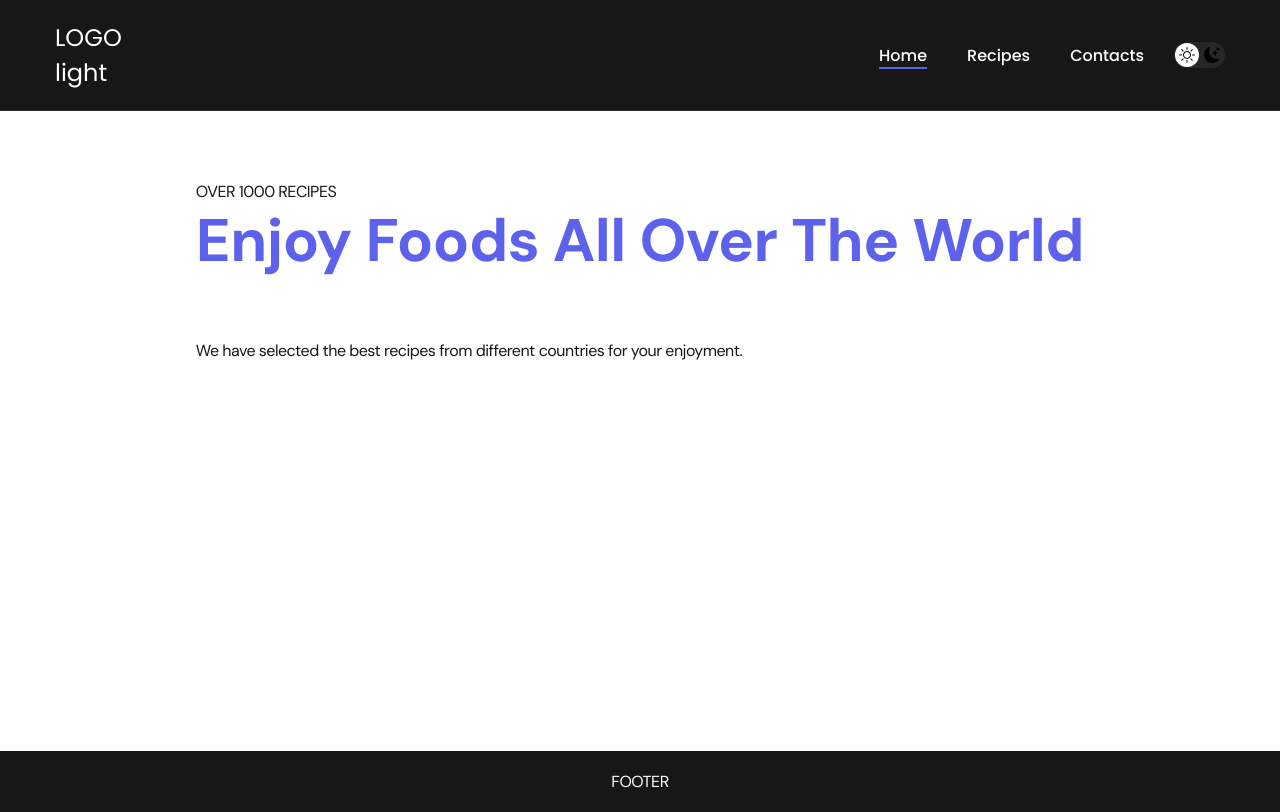
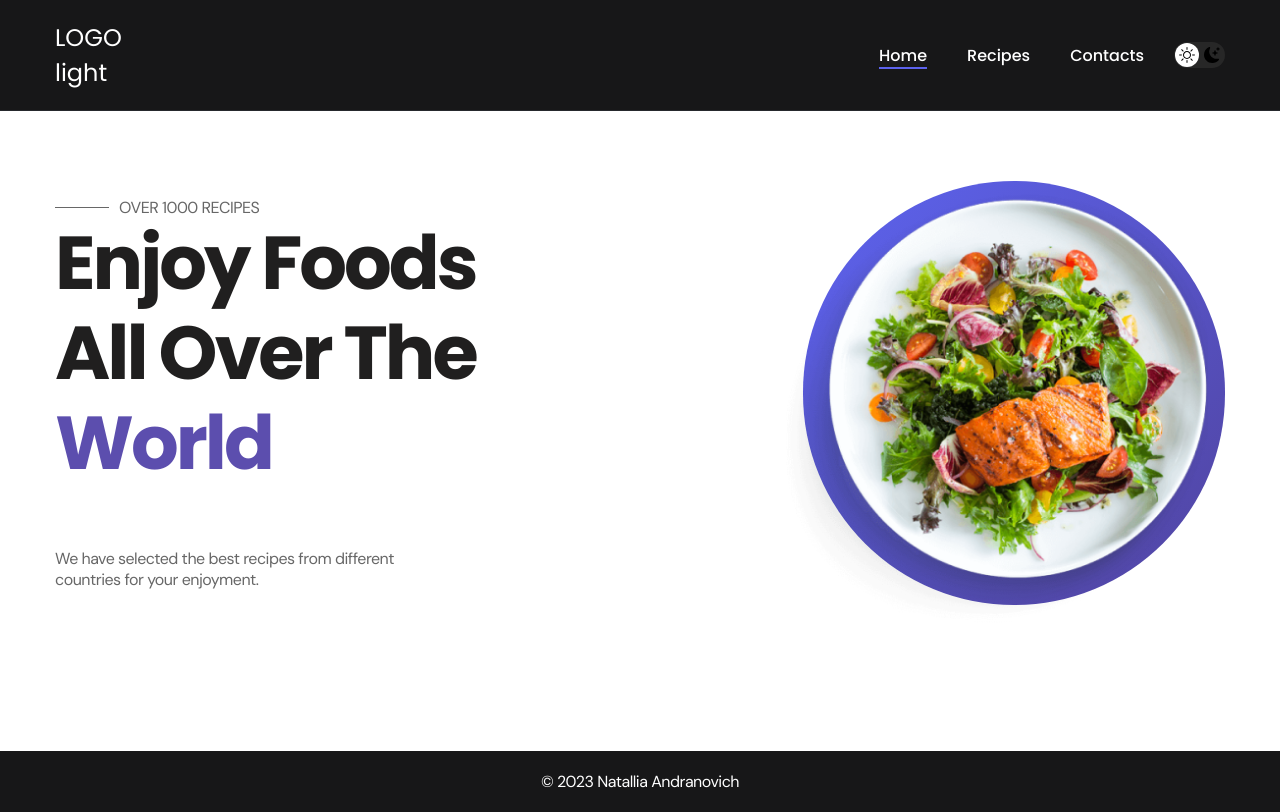
Before and after one commit to Natandronovich/my-app-diplom, a React (Create React App) app: page / in a window 1280 px wide. Built offline with nearby package versions, Linux system fonts and the light colour scheme.

Commit message:
add home page

```diff
--- a/src/components/shared/button/button.tsx
+++ b/src/components/shared/button/button.tsx
@@ -3,7 +3,7 @@ import "./buttonStyle.css";
 interface ButtonProps {
   id: string;
   className: string;
-  buttonText: string;
+  buttonText?: string;
   onClick?: () => void;
 }
 
--- a/src/components/ui/footer/footer.tsx
+++ b/src/components/ui/footer/footer.tsx
@@ -1,5 +1,10 @@
 import { footerStyles } from "./footer.styles";
 
 export const Footer = () => {
-  return <div style={footerStyles.footer}>FOOTER</div>;
+  return (
+    <div style={footerStyles.footer}>
+      <div>© 2023 Natallia Andranovich</div>
+      <div></div>
+    </div>
+  );
 };
--- a/src/components/ui/home/home.tsx
+++ b/src/components/ui/home/home.tsx
@@ -1,20 +1,37 @@
 import "./homeStyle.css";
-// import imgSrc from "../../../assets/food-image.png";
+import imgSrc from "../../../assets/food-image.png";
+import { useContext } from "react";
+import { ThemeContext } from "../../../themeContext";
 
 export const Home = () => {
+  const dataContext = useContext(ThemeContext);
+
   return (
-    <div className="section container">
-      <div className="home">
+    <div className="section ">
+      <div className="home container">
         <div className="home-text">
-          <div className="underline"></div>
-          <h3 className="text-descr">OVER 1000 RECIPES</h3>
-          <h2 className="title">Enjoy Foods All Over The World</h2>
-          <h3>
+          <div className="home-descr">
+            <div className="underline"></div>
+            <h3 className="text-descr">OVER 1000 RECIPES</h3>
+          </div>
+
+          <h2
+            className={
+              dataContext.currentTheme === "light"
+                ? "title"
+                : "title-dark-theme"
+            }
+          >
+            Enjoy Foods All Over The <span>World</span>
+          </h2>
+          <h3 className="subtitle-home">
             We have selected the best recipes from different countries for your
             enjoyment.
           </h3>
         </div>
-        <div className="home-images">{/* <image src={imgSrc} /> */}</div>
+        <div className="home-images">
+          <img src={imgSrc} alt="plate of food" />
+        </div>
       </div>
     </div>
   );
--- a/src/components/ui/home/homeStyle.css
+++ b/src/components/ui/home/homeStyle.css
@@ -1,13 +1,80 @@
 .title {
 	margin-bottom: 60px;
-	font-size: 60px;
-	font-weight: 700;
-	line-height: 1.3;
-	color: #5c62ec;
-	text-align: center;
+	color: #201F1F;
+	font-family: Poppins;
+	font-size: 75px;
+	font-style: normal;
+	font-weight: 600;
+	line-height: 120%;
+	letter-spacing: -3px;
+
+}
+
+.title-dark-theme{
+	color: #ffffff;
+	margin-bottom: 60px;
+	font-family: Poppins;
+	font-size: 75px;
+	font-style: normal;
+	font-weight: 600;
+	line-height: 120%;
+	letter-spacing: -3px;
+}
+
+.title-dark-theme span {
+	 color: #5C4EAE;
+}
+
+.title span {
+	color: #5C4EAE;
 }
 
 .home {
 	display: flex;
-	justify-content: center;
+    justify-content: space-between;
+    align-items: center;
 }
+
+.home-text{
+	max-width: 500px;
+	display: flex;
+	flex-direction: column;
+    align-items: flex-start;
+    justify-content: center;
+	/* margin-right: 70px; */
+}
+
+.home-descr{
+	display: flex;
+    align-items: center;
+	color: #676767;;
+}
+
+.underline{
+
+	background: #676767;
+	width: 54px;
+	height: 1px;
+	margin-right: 10px;
+}
+
+.subtitle-home{
+	max-width: 350px;
+    color: #676767;
+}
+
+
+.home-images{
+	position: relative;
+	width: 422px;
+	height: 424px;
+	flex-shrink: 0;
+	border-radius: 424px;
+	background: linear-gradient(137deg, #5c62ec 4.83%, #5144A0 98.22%);
+}
+
+.home-images img{
+	position: absolute;
+	top: 2%;
+    left: -4%;
+}
--- a/src/components/ui/posts/posts.tsx
+++ b/src/components/ui/posts/posts.tsx
@@ -2,6 +2,7 @@ import { useContext, useEffect, useState } from "react";
 import { RecipeContainer, postsStyles } from "./postsStyled";
 import { ThemeContext } from "../../../themeContext";
 import { PostCard } from "./post";
+import { Link } from "react-router-dom";
 
 export interface RecipeItem {
   id: number;
@@ -38,7 +39,9 @@ export const Recipes = () => {
   return (
     <div style={postsStyles.postsContainer}>
       {recipes.map((item) => (
-        <PostCard data={item} />
+        <Link to={`/recipes/${item.id}`}>
+          <PostCard data={item} />
+        </Link>
       ))}
     </div>
   );
--- a/src/components/ui/posts/postsStyled.ts
+++ b/src/components/ui/posts/postsStyled.ts
@@ -13,8 +13,11 @@ color: ${({ themeStyles }) => themeStyles.text};
 box-shadow: ${({ themeStyles }) => themeStyles.cardBoxShadow};
 border-radius: 10px;
 max-width: 310px;
+height: 370px;
 }
 `;
+// height: auto;
+
 
 interface PostStyleType {
   [key: string]: React.CSSProperties;
@@ -27,7 +30,8 @@ export const postsStyles: PostStyleType = {
     flexWrap: "wrap",
     columnGap: '30px',
     rowGap: '30px',
-    padding: '50px 0'
+    padding: '50px 0',
+
   },
   postImage:{
     maxWidth: "100%",
```
Also changed, not shown: src/components/ui/posts/post.tsx (+11 -1 lines).
